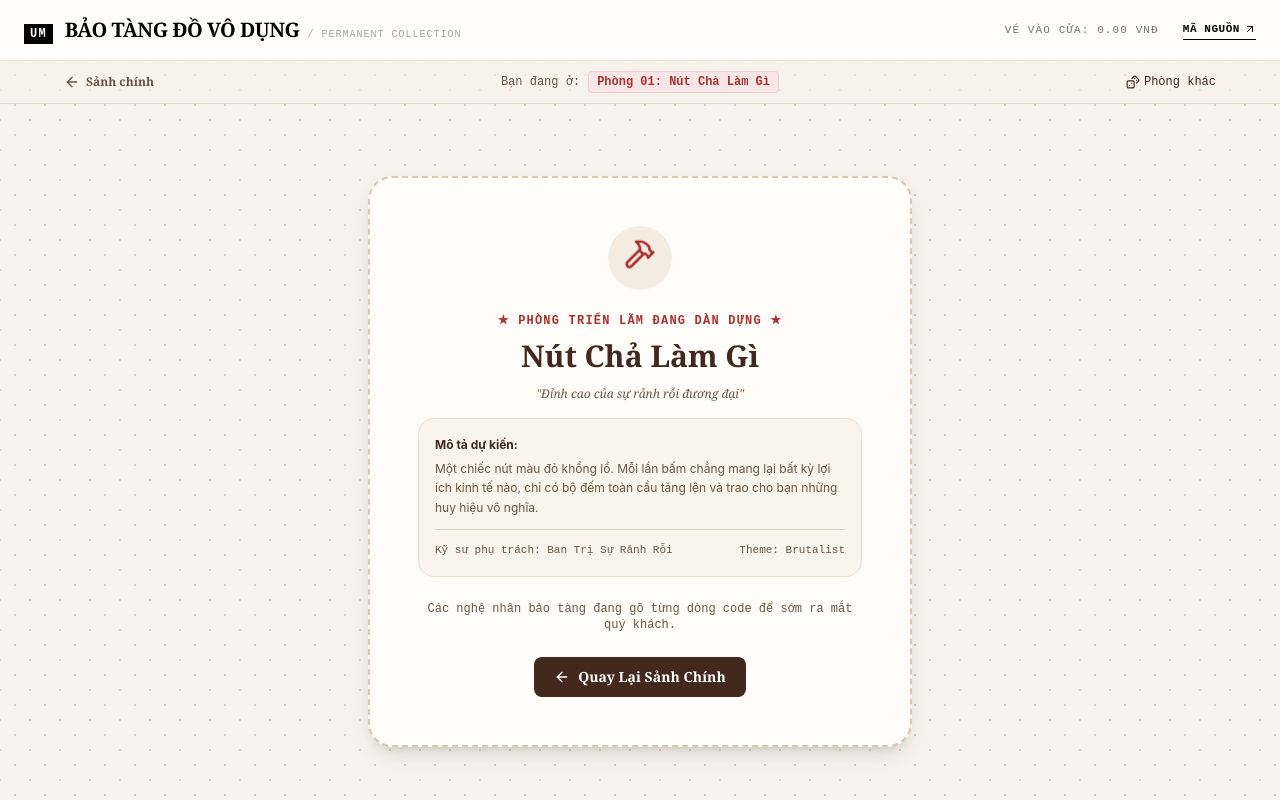
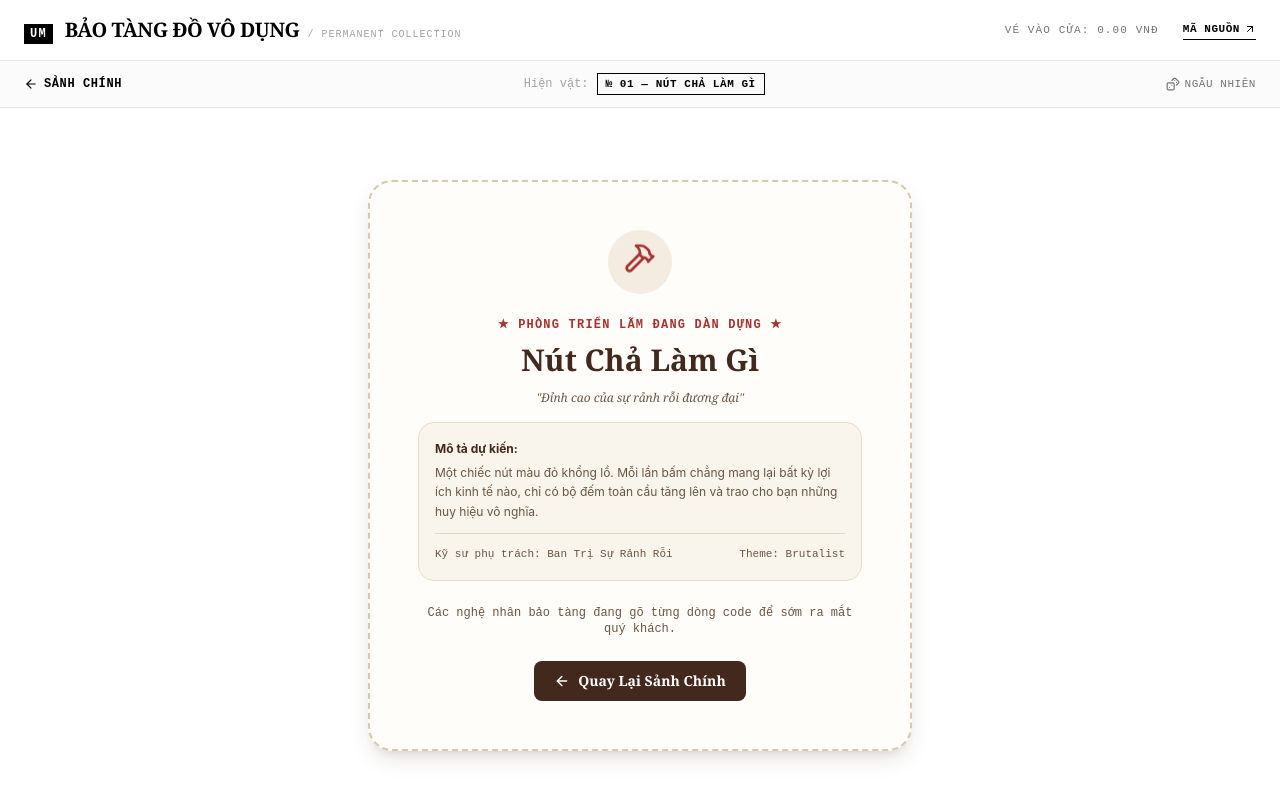
Before and after one commit to pie-12/useless-museum, a Next.js app: page /rooms/do-nothing-button in a window 1280 px wide. Shown: the top 800 px of the page. Built offline with nearby package versions, Linux system fonts and the light colour scheme.

Commit message:
feat(ui): update room page wrapper with refined typography hierarchy

```diff
--- a/src/app/layout.tsx
+++ b/src/app/layout.tsx
@@ -16,7 +16,7 @@ export default function RootLayout({
 }>) {
   return (
     <html lang="vi">
-      <body className="vintage-paper min-h-screen flex flex-col text-museum-ink antialiased selection:bg-[#ecd9c6] selection:text-museum-wood">
+      <body className="bg-white text-neutral-900 min-h-screen flex flex-col antialiased selection:bg-black selection:text-white">
         <MuseumHeader />
         <main className="flex-1">{children}</main>
         <MuseumFooter />
--- a/src/app/rooms/[slug]/page.tsx
+++ b/src/app/rooms/[slug]/page.tsx
@@ -1,9 +1,6 @@
 import { notFound } from "next/navigation";
 import Link from "next/link";
 import { MUSEUM_ROOMS } from "@/config/rooms.config";
-import { VagueClock } from "@/rooms/vague-clock/VagueClock";
-import { TiredKeyboard } from "@/rooms/tired-keyboard/TiredKeyboard";
-import { UselessConverter } from "@/rooms/useless-converter/UselessConverter";
 import { VagueClock } from "@/rooms/vague-clock/VagueClock";
 import { TiredKeyboard } from "@/rooms/tired-keyboard/TiredKeyboard";
 import { UselessConverter } from "@/rooms/useless-converter/UselessConverter";
@@ -32,12 +29,6 @@ export default async function RoomPage({ params }: RoomPageProps) {
   // Khớp slug với component tương ứng
   const renderRoomContent = () => {
     switch (room.id) {
-      case "useless-converter":
-        return <UselessConverter />;
-      case "tired-keyboard":
-        return <TiredKeyboard />;
-      case "vague-clock":
-        return <VagueClock />;
       case "vague-clock":
         return <VagueClock />;
       case "tired-keyboard":
@@ -95,29 +86,29 @@ export default async function RoomPage({ params }: RoomPageProps) {
   return (
     <div className="min-h-[calc(100vh-140px)] flex flex-col justify-between">
       {/* Thanh điều hướng nhanh phía trên phòng */}
-      <div className="border-b border-[#dfd6c6] bg-[#f8f3e9]/60 px-4 py-2.5">
-        <div className="max-w-6xl mx-auto flex items-center justify-between gap-4">
+      <div className="border-b border-black/10 bg-neutral-50/80 px-4 sm:px-6 py-3 font-mono text-xs">
+        <div className="max-w-7xl mx-auto flex items-center justify-between gap-4">
           <Link
             href="/"
-            className="inline-flex items-center gap-1.5 text-xs font-serif font-bold text-museum-sepia hover:text-museum-wood transition-colors"
+            className="inline-flex items-center gap-1.5 text-black hover:text-neutral-500 transition-colors uppercase tracking-wider font-semibold"
           >
-            <ArrowLeft className="w-4 h-4" />
+            <ArrowLeft className="w-3.5 h-3.5" />
             <span>Sảnh chính</span>
           </Link>
 
-          <div className="flex items-center gap-2 text-xs font-mono">
-            <span className="text-museum-sepia hidden sm:inline">Bạn đang ở:</span>
-            <span className="font-bold text-museum-stamp bg-[#f7e6e6] px-2 py-0.5 rounded border border-[#f0cccc]">
-              Phòng {room.roomNumber < 10 ? `0${room.roomNumber}` : room.roomNumber}: {room.title}
+          <div className="flex items-center gap-2">
+            <span className="text-neutral-400 hidden sm:inline">Hiện vật:</span>
+            <span className="font-bold text-black border border-black px-2 py-0.5 uppercase tracking-wider text-[11px]">
+              № {room.roomNumber < 10 ? `0${room.roomNumber}` : room.roomNumber} — {room.title}
             </span>
           </div>
 
           <Link
             href="/"
-            className="inline-flex items-center gap-1 text-xs font-mono text-museum-wood hover:text-museum-stamp transition-colors"
+            className="inline-flex items-center gap-1 text-neutral-500 hover:text-black transition-colors uppercase tracking-wider text-[11px]"
           >
             <Dices className="w-3.5 h-3.5" />
-            <span className="hidden sm:inline">Phòng khác</span>
+            <span className="hidden sm:inline">Ngẫu nhiên</span>
           </Link>
         </div>
       </div>
```
